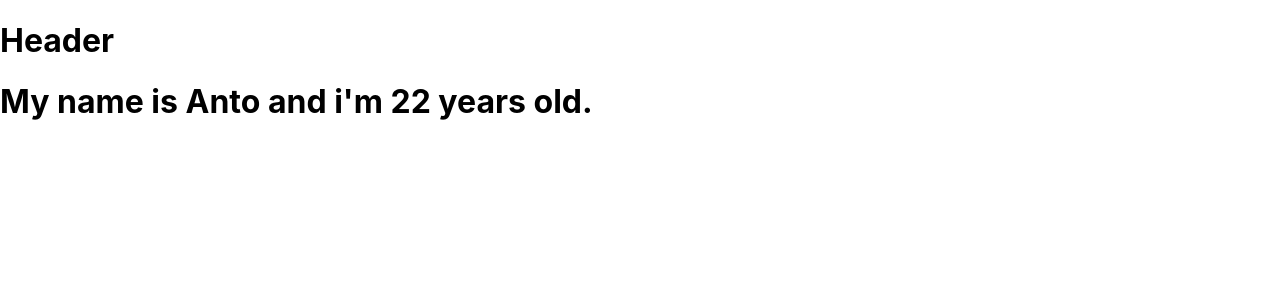
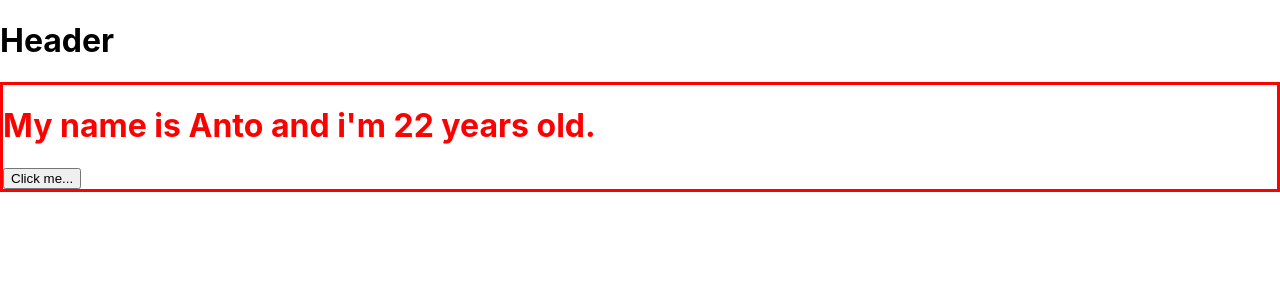
Before and after one commit to Antonykibet/react-tutorial, a React (Create React App) app: page / in a window 1280 px wide. Shown: the top 300 px of the page. Built offline with nearby package versions, Linux system fonts and the light colour scheme.

Commit message:
Modue import

```diff
--- a/src/App.js
+++ b/src/App.js
@@ -1,12 +1,17 @@
-import logo from './logo.svg';
+import Btn from './btn.js';
 import './App.css';
 function Header(){
   return <h1>Header</h1>
 }
 function Main(props){
+  let mainStyle = {
+    color:'red',
+    border:'solid'
+  }
   return(
-    <div>
+    <div style={mainStyle}>
       <h1>My name is {props.name} and i'm {props.age} years old. </h1>
+      <Btn/>
     </div>
   )
 }
--- /dev/null
+++ b/src/btn.js
@@ -0,0 +1,4 @@
+function Btn(){
+    return <button>Click me...</button>
+}
+export default Btn
```
